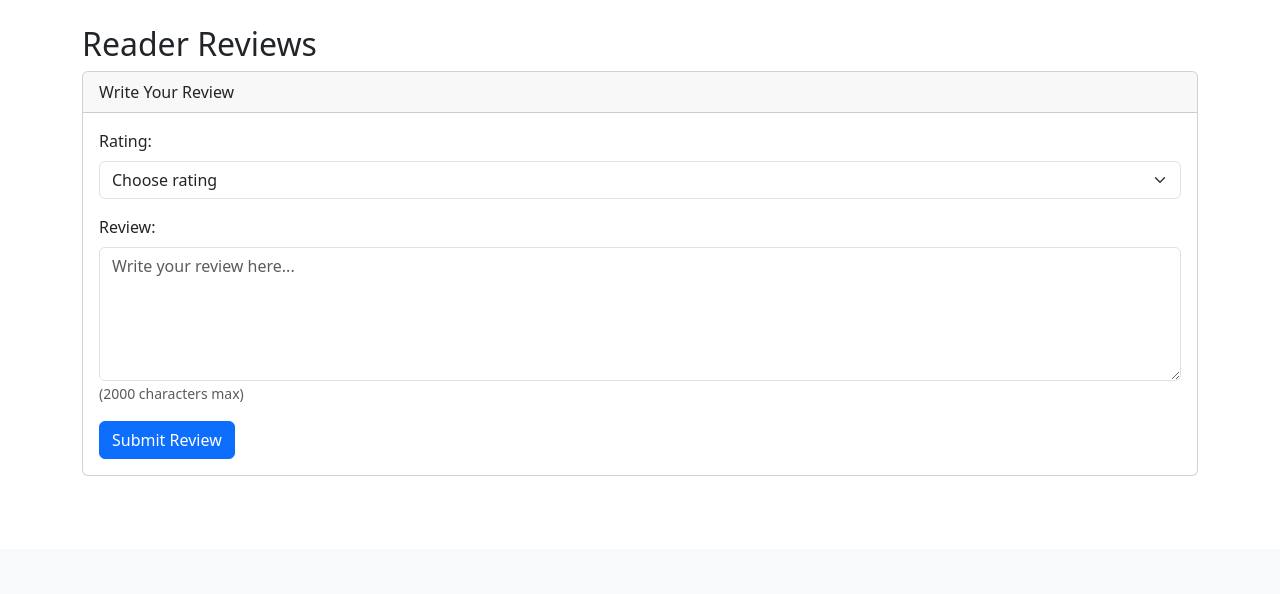
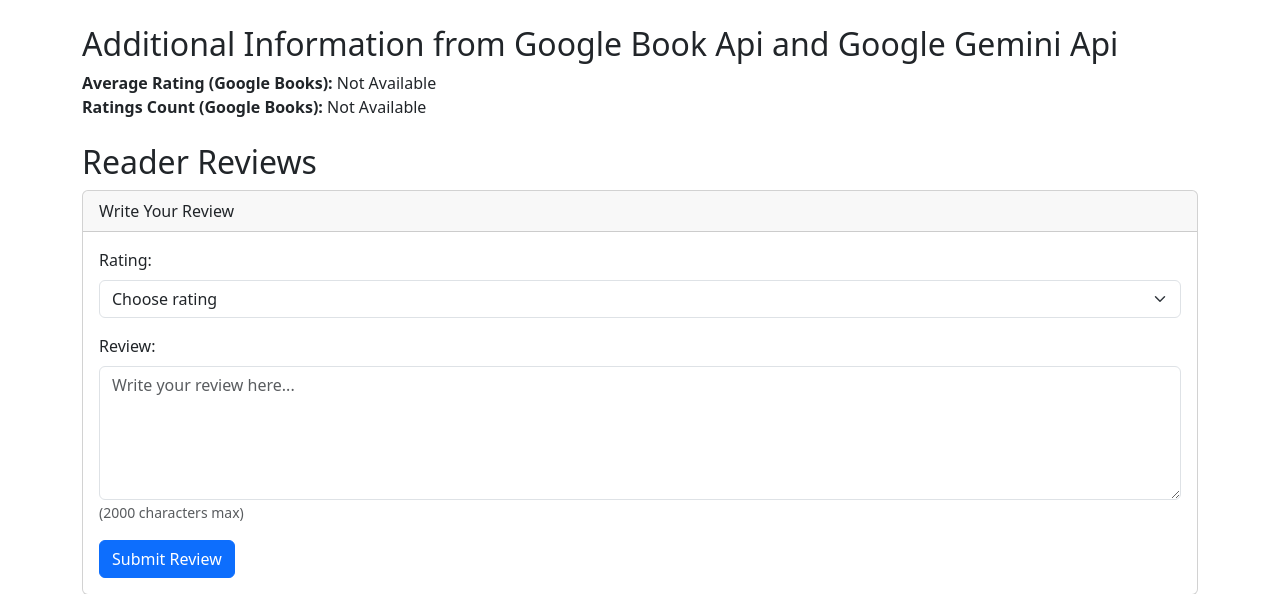
Before and after one commit to AmreshSharma01/BookNest, a Flask app: template templates/book.html in a window 1280 px wide. Shown: the part 251-845 px from the top of the page. Before the commit the page ends 727 px from the top, so only its background shows below. Run offline with Flask 3, Linux system fonts and the light colour scheme; the template is opened without the code that fills it, so the values that code supplies are empty.

Commit message:
added project 2 parts like google books api and gemini api integration

```diff
--- a/application.py
+++ b/application.py
@@ -1,7 +1,12 @@
+import json
+from flask import Response
+from concurrent.futures import ThreadPoolExecutor, as_completed
+
 from sqlalchemy.pool import NullPool
 from functools import wraps
 import os
-from flask import Flask, session, render_template, request, redirect, url_for, flash
+import requests  # for API calls
+from flask import Flask, session, render_template, request, redirect, url_for, flash, jsonify
 from flask_session import Session
 from sqlalchemy import create_engine, text
 from sqlalchemy.orm import scoped_session, sessionmaker
@@ -41,6 +46,52 @@ def login_required(f):
             return redirect(url_for("login", next=request.url))
         return f(*args, **kwargs)
     return decorated_function
+
+# Helper function: Get data from Google Books API using ISBN
+def get_google_books_data(isbn):
+
+    book_api_key = os.getenv("BOOK_API_KEY")
+
+    url = "https://www.googleapis.com/books/v1/volumes"
+    params = {"q": f"isbn:{isbn}","key": book_api_key}
+    try:
+        res = requests.get(url, params=params)
+        data = res.json()
+        if data.get("totalItems", 0) > 0:
+            volume_info = data["items"][0].get("volumeInfo", {})
+            return volume_info
+        else:
+            return None
+    except Exception as e:
+        app.logger.error(f"Google Books API error: {e}")
+        return None
+
+# Helper function: Summarize text using Gemini API
+def get_gemini_summary(text):
+    gemini_api_key = os.getenv("GEMINI_API_KEY")
+    if not gemini_api_key:
+        return None
+    gemini_url = "https://generativelanguage.googleapis.com/v1beta/models/gemini-1.5-flash:generateContent"
+    headers = {"Content-Type": "application/json"}
+    params = {"key": gemini_api_key}
+    payload = {
+        "contents": [{
+            "parts": [{
+                "text": f"summarize this text using less than 50 words: {text}"
+            }]
+        }]
+    }
+    try:
+        res = requests.post(gemini_url, headers=headers, params=params, json=payload)
+        data = res.json()
+        if "candidates" in data and len(data["candidates"]) > 0:
+            summary = data["candidates"][0]["content"]["parts"][0]["text"].strip()
+            return summary
+        else:
+            return None
+    except Exception as e:
+        app.logger.error(f"Gemini API error: {e}")
+        return None
 
 @app.route("/")
 @login_required
@@ -138,22 +189,19 @@ def search():
 @login_required
 def book(isbn):
     """
-    Display book details and reviews.
-    If the current user has reviewed the book, show their review.
-    Otherwise, show the review submission form.
+    Display book details, reviews, and additional information from Google Books and Gemini API.
     """
     try:
-        # Get book details
+        # Get book details from local database
         book = db.execute(
             text("SELECT * FROM books WHERE isbn = :isbn"),
             {"isbn": isbn}
         ).fetchone()
 
-        # If book not found, return 404 error
         if not book:
             return render_template("error.html", message="Book not found"), 404
 
-        # Get all reviews for the book
+        # Get all reviews for the book from our local database
         reviews = db.execute(
             text("""
                 SELECT users.username, reviews.rating, reviews.review, reviews.created_at
@@ -174,8 +222,34 @@ def book(isbn):
             {"user_id": session["user_id"], "book_id": book.id}
         ).fetchone()
 
-        return render_template("book.html", book=book, reviews=reviews, user_review=user_review)
+        # Get additional book data from Google Books API
+        google_data = get_google_books_data(isbn)
+        title = google_data.get("title") if google_data else book.title
+        author = google_data.get("authors", [None])[0] if google_data else book.author
+        google_average_rating = google_data.get("averageRating") if google_data else None
+        google_ratings_count = google_data.get("ratingsCount") if google_data else None
+        google_published_date = google_data.get("publishedDate") if google_data else None
 
+        isbn_10 = None
+        isbn_13 = None
+        if google_data and "industryIdentifiers" in google_data:
+            for identifier in google_data["industryIdentifiers"]:
+                if identifier.get("type") == "ISBN_10":
+                    isbn_10 = identifier.get("identifier")
+                elif identifier.get("type") == "ISBN_13":
+                    isbn_13 = identifier.get("identifier")
+
+        # Get book description from Google Books API and summarize it using Gemini API
+        book_description = google_data.get("description") if google_data else None
+        summarized_description = get_gemini_summary(book_description) if book_description else None
+
+        return render_template("book.html", book=book, reviews=reviews, user_review=user_review,
+                               title=title,author=author,
+                               google_average_rating=google_average_rating,
+                               google_ratings_count=google_ratings_count,
+                               google_published_date=google_published_date,
+                               isbn_10=isbn_10, isbn_13=isbn_13,
+                               summarized_description=summarized_description)
     except Exception as e:
         app.logger.error(f"Error loading book page: {str(e)}")
         return render_template("error.html", message="An error occurred while loading the book details"), 500
@@ -243,6 +317,150 @@ def submit_review():
 
     return redirect(url_for("book", isbn=isbn))
 
+@app.route("/api/<isbn>")
+def book_api(isbn):
+    # Query book from local database
+    book = db.execute(
+        text("SELECT * FROM books WHERE isbn = :isbn"),
+        {"isbn": isbn}
+    ).fetchone()
+
+    if not book:
+        return jsonify({"error": "Book not found"}), 404
+
+    # Get additional data from Google Books API
+    google_data = get_google_books_data(isbn)
+    title = google_data.get("title") if google_data else book.title
+    author = google_data.get("authors", [None])[0] if google_data else book.author
+    publishedDate = google_data.get("publishedDate") if google_data else None
+
+    isbn_10 = None
+    isbn_13 = None
+    if google_data and "industryIdentifiers" in google_data:
+        for identifier in google_data["industryIdentifiers"]:
+            if identifier.get("type") == "ISBN_10":
+                isbn_10 = identifier.get("identifier")
+            elif identifier.get("type") == "ISBN_13":
+                isbn_13 = identifier.get("identifier")
+
+    rating_count = google_data.get("ratingsCount") if google_data else None
+    averageRating = google_data.get("averageRating") if google_data else None
+
+    # Count reviews in our local database for this book
+    rating_count_from_local_database = db.execute(
+        text("SELECT COUNT(*) FROM reviews WHERE book_id = :book_id"),
+        {"book_id": book.id}
+    ).scalar()
+
+    # Get summarized description using Gemini API
+    book_description = google_data.get("description") if google_data else None
+    summarized_description = get_gemini_summary(book_description) if book_description else None
+
+    result = {
+        "title": title if title else None,
+        "author": author if author else None,
+        "publishedDate": publishedDate if publishedDate else None,
+        "ISBN_10": isbn_10 if isbn_10 else None,
+        "ISBN_13": isbn_13 if isbn_13 else None,
+        "reviewCount": rating_count if rating_count else None,
+        "review_count(local database)": rating_count_from_local_database if rating_count_from_local_database else None,
+        "averageRating": averageRating if averageRating else None,
+        "summarizedDescription": summarized_description if summarized_description else None
+    }
+    # Manually convert to JSON with proper key order
+    result_json = json.dumps(result)
+
+    # Return as a Response object
+    return Response(result_json, mimetype='application/json')
+
+# # New Route: Popular Books
+# @app.route("/popular")
+# @login_required
+# def popular():
+#     # Retrieve just 10  books from the local database for testing (for now i took just 10 books as the limit is 1000 requests)
+#     books = db.execute(text("SELECT * FROM books limit 10")).fetchall()
+#     popular_books = []
+#     for book in books:
+#         # Fetch Google Books data for each book
+#         google_data = get_google_books_data(book.isbn)
+#         if google_data and google_data.get("averageRating") is not None:
+#             try:
+#                 rating = float(google_data.get("averageRating"))
+#             except Exception:
+#                 rating = 0
+#             ratings_count = google_data.get("ratingsCount")
+#         else:
+#             rating = 0
+#             ratings_count = None
+#         popular_books.append({
+#             "id": book.id,
+#             "isbn": book.isbn,
+#             "title": book.title,
+#             "author": book.author,
+#             "year": book.year,
+#             "google_rating": rating,
+#             "google_ratings_count": ratings_count
+#         })
+#     # Sort books by Google average rating in descending order and select top 50
+#     popular_books = sorted(popular_books, key=lambda x: x["google_rating"], reverse=True)[:50]
+#     return render_template("popular.html", books=popular_books)
+
+
+# Optimized
+@app.route("/popular")
+@login_required
+def popular():
+
+    books = db.execute(text("SELECT * FROM books limit 10")).fetchall()
+    # Define a helper function to process each book using execute() for the DB and raw API call for Google Books
+    def process_book(book):
+        google_data = get_google_books_data(book.isbn)
+        if google_data and google_data.get("averageRating") is not None:
+            try:
+                rating = float(google_data.get("averageRating"))
+            except Exception:
+                rating = 0
+            ratings_count = google_data.get("ratingsCount")
+        else:
+            rating = 0
+            ratings_count = None
+        return {
+            "id": book.id,
+            "isbn": book.isbn,
+            "title": book.title,
+            "author": book.author,
+            "year": book.year,
+            "google_rating": rating,
+            "google_ratings_count": ratings_count
+        }
+
+    # Use ThreadPoolExecutor to fetch Google Books data concurrently
+    popular_books = []
+    with ThreadPoolExecutor(max_workers=5) as executor:
+        futures = [executor.submit(process_book, book) for book in books]
+        for future in as_completed(futures):
+            popular_books.append(future.result())
+
+    # Sort books by Google average rating in descending order and select top 50
+    popular_books = sorted(popular_books, key=lambda x: x["google_rating"], reverse=True)[:50]
+
+    return render_template("popular.html", books=popular_books)
+
+
+
+@app.route("/myreviews")
+@login_required
+def myreviews():
+    # Query all reviews submitted by the logged-in user along with corresponding book details
+    reviews = db.execute(text("""
+        SELECT reviews.rating, reviews.review, reviews.created_at, books.title, books.author, books.isbn
+        FROM reviews
+        JOIN books ON reviews.book_id = books.id
+        WHERE reviews.user_id = :user_id
+        ORDER BY reviews.created_at DESC
+    """), {"user_id": session["user_id"]}).fetchall()
+    return render_template("myreviews.html", reviews=reviews)
+
 @app.route("/logout")
 @login_required
 def logout():
--- a/requirements.txt
+++ b/requirements.txt
@@ -3,4 +3,4 @@ Flask-Session
 psycopg2-binary
 SQLAlchemy
 Werkzeug
-gunicorn
+requests
--- a/templates/book.html
+++ b/templates/book.html
@@ -10,6 +10,41 @@
       <li><strong>Author:</strong> {{ book.author }}</li>
       <li><strong>Publication Year:</strong> {{ book.year }}</li>
       <li><strong>ISBN:</strong> {{ book.isbn }}</li>
+    </ul>
+  </div>
+
+  <!-- Additional Information from Google Books and Gemini API -->
+  <div class="mb-4">
+    <h2>Additional Information from Google Book Api and Google Gemini Api</h2>
+    <ul class="list-unstyled">
+      {% if title %}
+         <li><strong>Title:</strong> {{ title }}</li>
+      {% endif %}
+      {% if author %}
+         <li><strong>Author:</strong> {{ author }}</li>
+      {% endif %}
+      {% if google_published_date %}
+         <li><strong>Published Date:</strong> {{ google_published_date }}</li>
+      {% endif %}
+      {% if isbn_10 %}
+         <li><strong>ISBN-10:</strong> {{ isbn_10 }}</li>
+      {% endif %}
+      {% if isbn_13 %}
+         <li><strong>ISBN-13:</strong> {{ isbn_13 }}</li>
+      {% endif %}
+      {% if google_average_rating %}
+          <li><strong>Average Rating (Google Books):</strong> {{ google_average_rating }}</li>
+      {% else %}
+        <li><strong>Average Rating (Google Books):</strong> Not Available</li>
+      {% endif %}
+      {% if google_ratings_count %}
+        <li><strong>Ratings Count (Google Books):</strong> {{ google_ratings_count }}</li>
+      {% else %}
+        <li><strong>Ratings Count (Google Books):</strong> Not Available</li>
+      {% endif %}
+      {% if summarized_description %}
+         <li><strong>Summarized Description:</strong> {{ summarized_description }}</li>
+      {% endif %}
     </ul>
   </div>
 
--- a/templates/index.html
+++ b/templates/index.html
@@ -33,7 +33,7 @@
                     <i class="bi bi-star-fill feature-icon"></i>
                     <h5 class="card-title">My Reviews</h5>
                     <p class="card-text">Check out the books you've reviewed.</p>
-                    <a href="#" class="btn btn-success disabled">Coming Soon</a>
+                    <a href="{{ url_for('myreviews') }}" class="btn btn-success">View My Reviews</a>
                 </div>
             </div>
         </div>
@@ -44,8 +44,8 @@
                 <div class="card-body text-center">
                     <i class="bi bi-book feature-icon"></i>
                     <h5 class="card-title">Popular Books</h5>
-                    <p class="card-text">Browse trending books and top reviews.</p>
-                    <a href="#" class="btn btn-warning disabled">Coming Soon</a>
+                    <p class="card-text">Browse the top 50 highly rated books based on Google Books data.</p>
+                    <a href="{{ url_for('popular') }}" class="btn btn-warning">View Popular Books</a>
                 </div>
             </div>
         </div>
--- a/templates/layout.html
+++ b/templates/layout.html
@@ -58,7 +58,7 @@
                     let bsAlert = new bootstrap.Alert(alert);
                     bsAlert.close();
                 });
-            }, 300); // 1000 milliseconds = 1 second
+            }, 750); // 1000 milliseconds = 1 second
         });
     </script>
 
```
Also changed, not shown: templates/myreviews.html (added, +27 -0 lines), templates/popular.html (added, +26 -0 lines), 4 other files.
